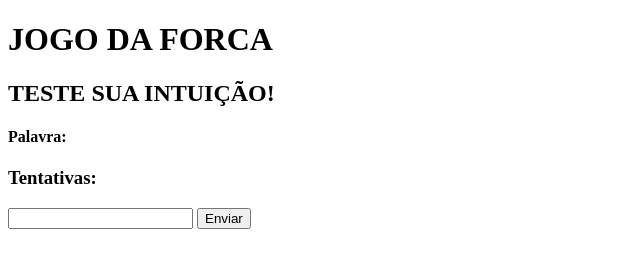
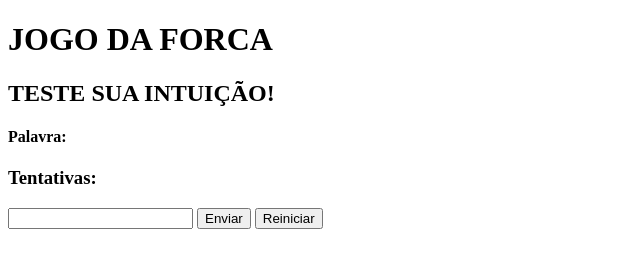
Before and after one commit to analaurasgamatosenai/jogoForca_sgamato, a plain HTML site: page index.html in a window 1280 px wide. Shown: the whole page, without its empty margins (0-640 px from the left). Drawn offline with Linux system fonts and the light colour scheme.

Commit message:
buldogFrances

```diff
--- a/index.html
+++ b/index.html
@@ -13,6 +13,8 @@
 
     <input type="text" maxlength="1" id="inpChute">
     <button type="submit" id="btnEnviar">Enviar</button>
+    <button type="submit" id="btnReiniciar">Reiniciar</button>
+
     <p id="saidaDescartados"></p>
     <p id="status"></p>
     <script src="script.js"></script>
```
